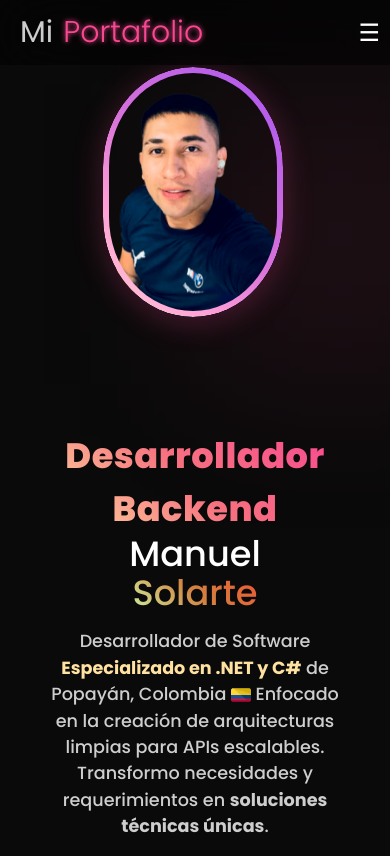
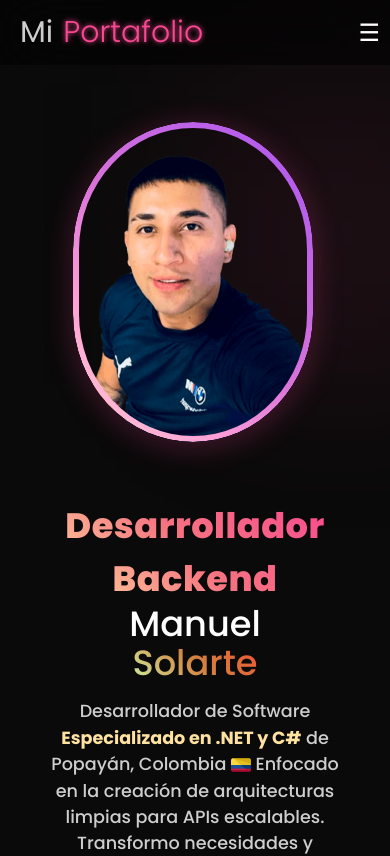
Before and after one commit to manuelsolart3/Portfolio, a React (Create React App) app: page / in a window 390 px wide. Shown: the top 856 px of the page. Built offline with nearby package versions, Linux system fonts and the light colour scheme.

Commit message:
fix photo position

```diff
--- a/src/components/HomeBannerStyle.css
+++ b/src/components/HomeBannerStyle.css
@@ -380,7 +380,7 @@ body {
     height: 320px;
     margin: 0 auto;
     position: relative;
-    top: 20px;
+    top: 70px;
   }
 
   .social-icon {
@@ -397,6 +397,7 @@ body {
     margin-left: auto;
     margin-right: auto;
     align-items: center;
+    top: 50px;
   }
 
   .button-group > {
@@ -416,6 +417,13 @@ body {
     height: 250px;
     top: 35px;
   }
+  .photo-container {
+    width: 240px;
+    height: 320px;
+    margin: 0 auto;
+    position: relative;
+    top: 90px;
+  }
 }
 
 @media screen and (max-width: 768px) {
```
